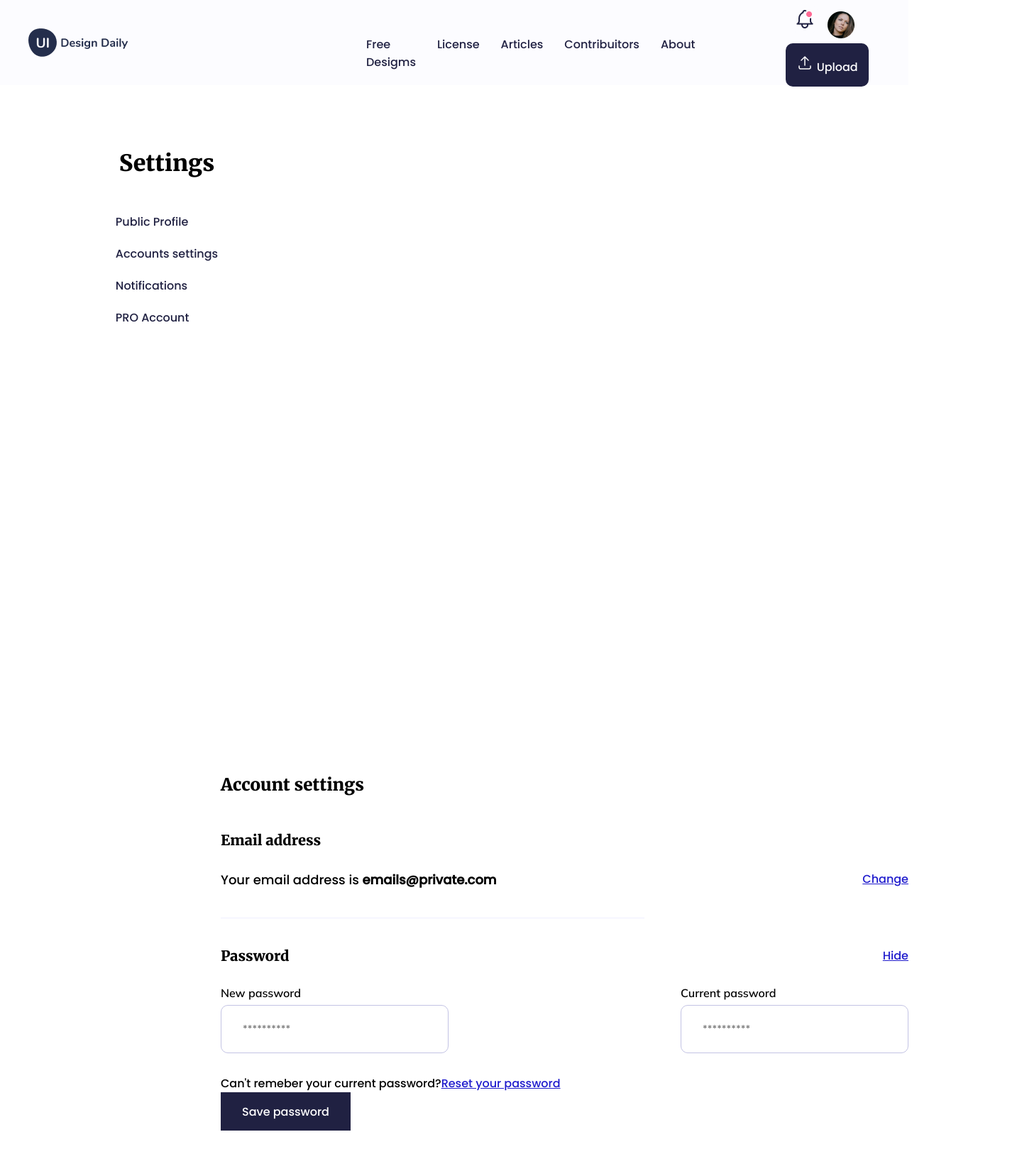
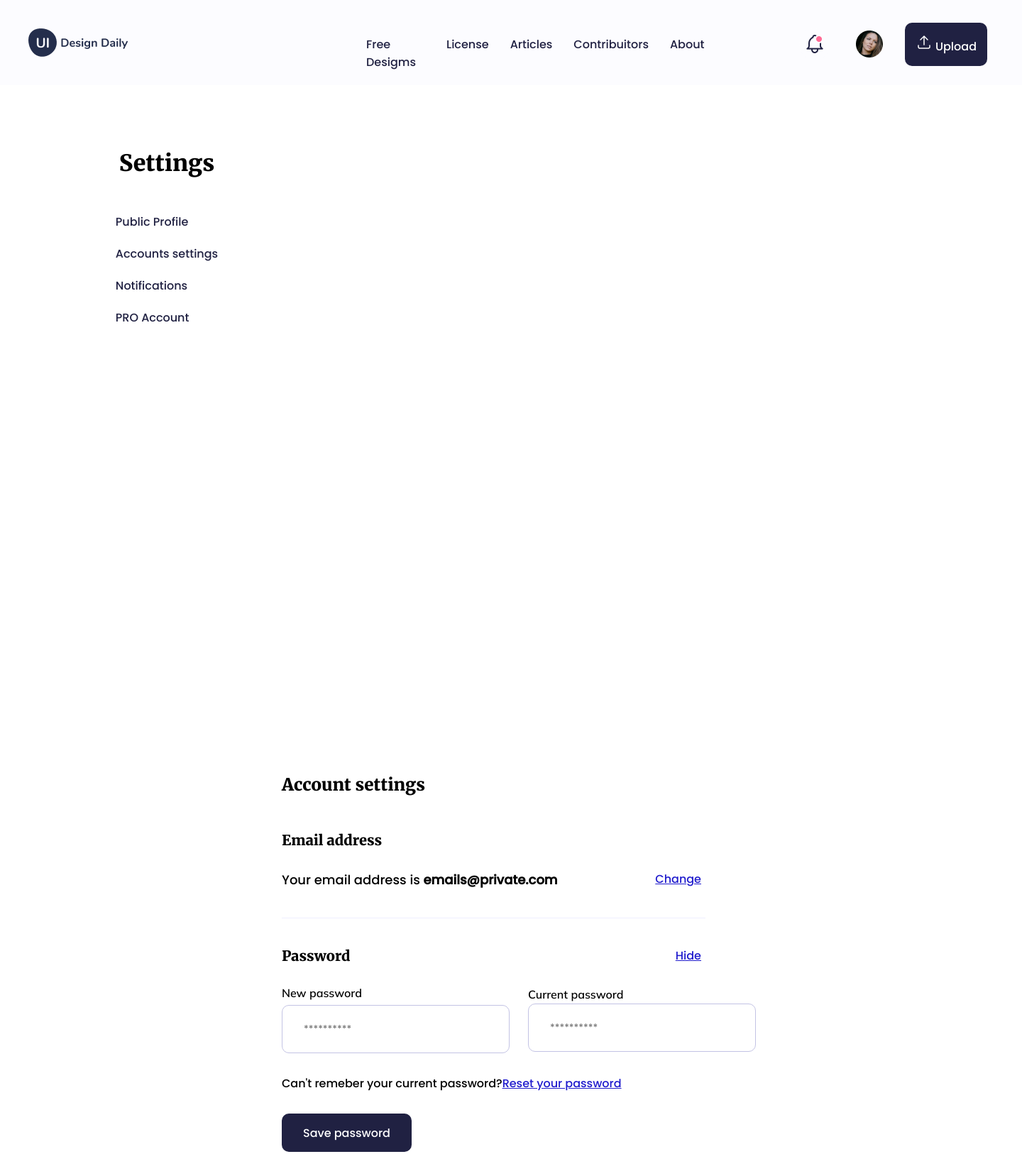
Before and after one commit to annekarolinefc/configuracoes-conta, a plain HTML site: page index.htm in a window 1280 px wide. Shown: the top 1626 px of the page at 71% size, 1440 px wide, since content can reach past the window. Drawn offline with Linux system fonts and the light colour scheme.

Commit message:
Atualização do código

```diff
--- a/css/style.css
+++ b/css/style.css
@@ -10,8 +10,8 @@
 }
 
 header{
-    max-width: 1440px;
-    max-height: 120px;
+    width: 1440px;
+    height: 120px;
     background-color: #FCFCFF;
     display: flex;
     flex-direction: row;
@@ -26,6 +26,7 @@ header{
 nav{
     margin: 40px 113px 36px 281px;
 }
+
 nav ul{
     display: flex;
     flex-direction: row;
@@ -35,6 +36,7 @@ li{
     padding: 10px 15px;
     list-style: none;
 }
+
 a{
     color: #202142;
     text-decoration: none;
@@ -50,13 +52,17 @@ a{
 .profile{
     width: 284px;
     height: 54px;
-    /*justify-content: space-between;*/
+    display: flex;
+    justify-content: space-between;
     align-items: center;
+    flex-direction: row;
+    align-items: center;
+    margin: 35px 49px 31px 0px ;
 }
+
 .image-profile{
     width: 38px;
     height: 38px;
-    margin: 43px 20px 39px 20px;
 }
 
 .upload{
@@ -70,6 +76,7 @@ a{
     padding: 15px;
     font-size: 16px;
     border-radius: 10px;
+
 }
 
 aside{
@@ -92,11 +99,12 @@ aside div{
 }
 
 main{
-    margin-top: 170px ;
+    /*margin-top: 170px ;*/
     float: right;
     display: flex;
     flex-direction: column;
-    width: 969px;
+    max-width: 969px;
+    padding: 170px 292px 30px 86px;
 }
 
 
@@ -152,12 +160,15 @@ main h2{
 form{
     display: flex;
     flex-direction: row;
-    justify-content: space-between;
+    /*justify-content: space-between;*/
 }
 
 .form{
     display: flex;
     flex-direction: column;
+}
+.form2{
+    margin-left: 26px;
 }
 
 form label{
@@ -179,6 +190,7 @@ form input{
 }
 
 .save{
+    margin-top: 30px;
     width: 183px;
     height: 54px;
     background-color: #202142;
@@ -187,6 +199,7 @@ form input{
     font-family: Poppins, sans-serif;
     font-size: 16px;
     padding: 15px 30px;
+    border-radius: 10px;
 }
 
 .delete-account{
--- a/index.htm
+++ b/index.htm
@@ -59,7 +59,7 @@
                 <label for="">New password</label>
             <input type="password" placeholder="**********">
             </div>
-            <div class="form">
+            <div class="form2">
                 <label for="">Current password</label>
             <input type="password" placeholder="**********">
             </div>
```
Also changed, not shown: 1 other file.
